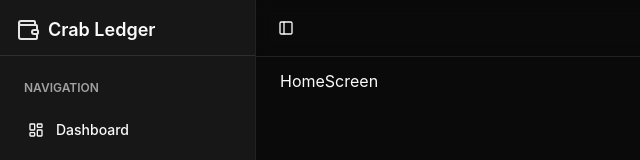
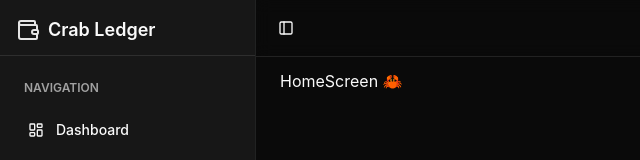
Before and after one commit to kavinda-100/expenses-tracker, a React app: page / in a window 1280 px wide. Shown: the top 160 px of the page, without its empty margins (0-640 px from the left). Built offline with nearby package versions, Linux system fonts and the light colour scheme; the HTML template or start-up script is replaced by a standard one.

Commit message:
fix: update HomeScreen text to include emoji

```diff
--- a/src/screens/HomeScreen.tsx
+++ b/src/screens/HomeScreen.tsx
@@ -1,5 +1,5 @@
 const HomeScreen = () => {
-    return <div>HomeScreen</div>;
+    return <div>HomeScreen 🦀</div>;
 };
 
 export default HomeScreen;
```
